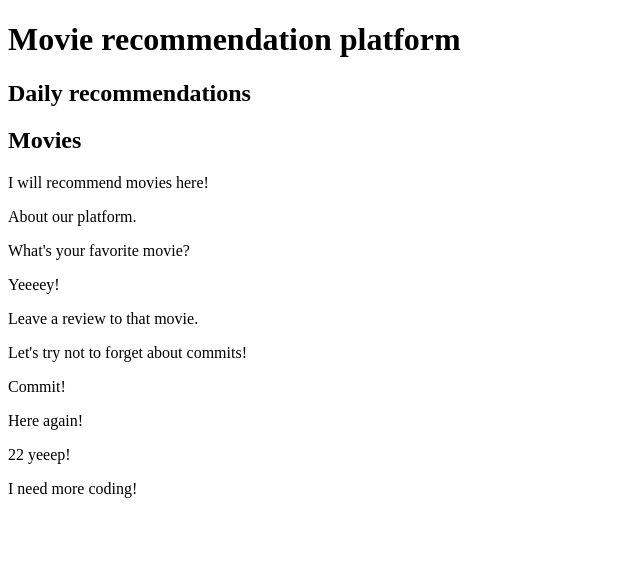
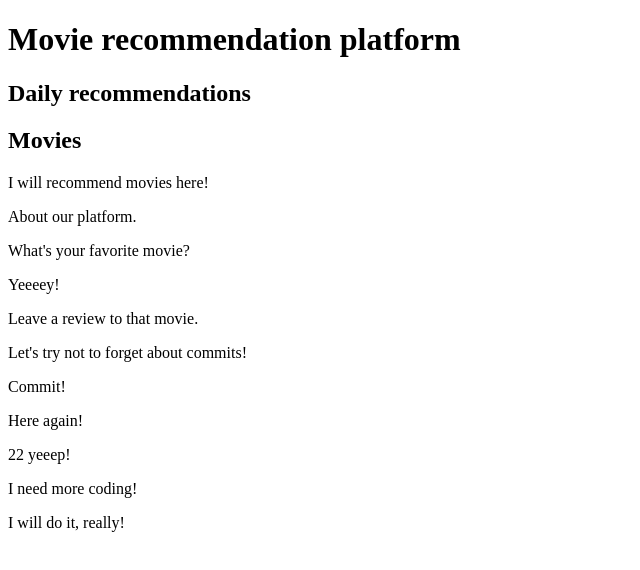
Before and after one commit to Dominionss/movie-recommendation-platform, a React (Vite) app: page / in a window 1280 px wide. Shown: the top 570 px of the page, without its empty margins (0-640 px from the left). Built offline with nearby package versions, Linux system fonts and the light colour scheme.

Commit message:
I will do it!

```diff
--- a/src/App.jsx
+++ b/src/App.jsx
@@ -29,6 +29,8 @@ function App() {
 
             <p>I need more coding!</p>
 
+            <p>I will do it, really!</p>
+
         </>
     )
 }
```
Lines whose indentation alone changed are shown as unchanged.
